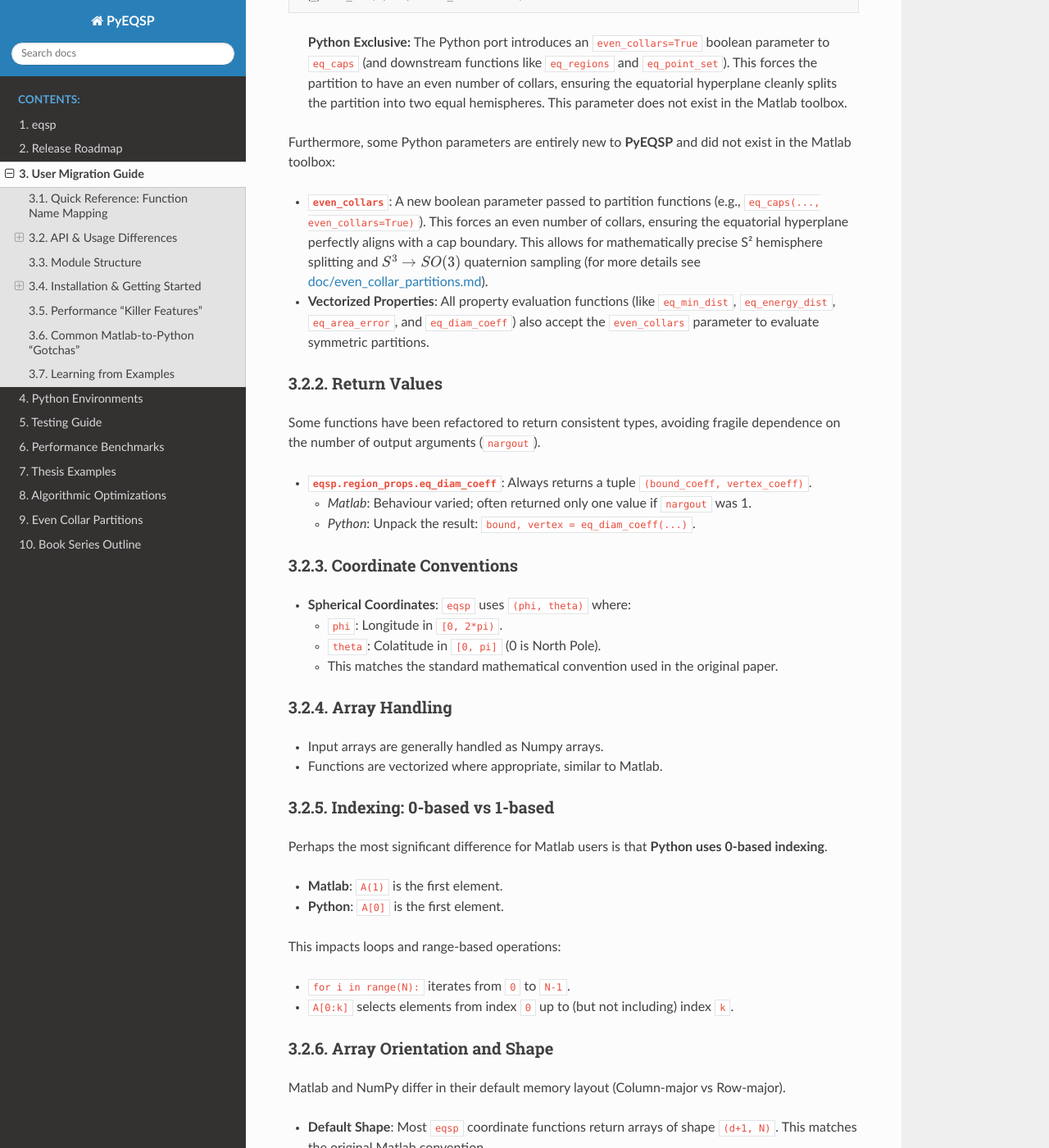
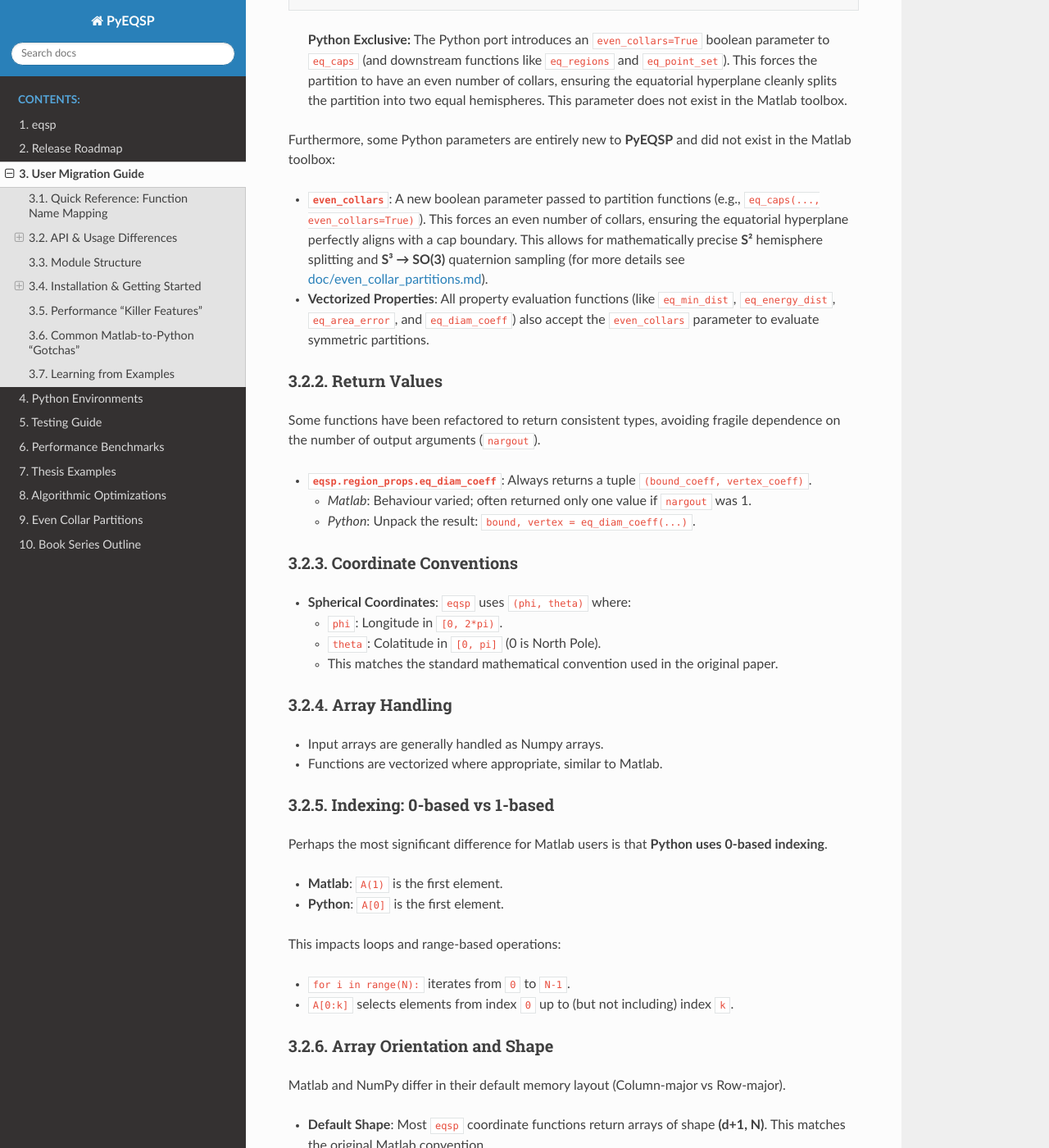
Before and after one commit to penguian/eqsp, a Sphinx documentation site: the page built from doc/user_migration_guide.md, in a window 1280 px wide and 1400 px high, scrolled down 1422 px. Shown: the whole window at 82% size. Built offline with Sphinx 7.4.7 and the Read the Docs theme 3.1.0, drawn with Linux system fonts in a browser that asks for light colours; some of the changed text lies outside the part shown.

````diff
--- a/doc/user_migration_guide.md
+++ b/doc/user_migration_guide.md
@@ -11,8 +11,8 @@ Most core functions retain their names. The main differences are in coordinate c
 | **Partitions** | | |
 | `eq_point_set` | `eq_point_set` | Identical usage. |
 | `eq_regions` | `eq_regions` | Identical usage. |
-| `eq_min_dist` | `eq_min_dist` | Identical usage; optimized ($O(N \log N)$) in Python. |
-| `eq_energy_dist` | `point_set_props.eq_energy_dist` | Optimized for $O(N)$ memory and symmetry. |
+| `eq_min_dist` | `eq_min_dist` | Identical usage; optimized (**O(N log N)**) in Python. |
+| `eq_energy_dist` | `point_set_props.eq_energy_dist` | Optimized for **O(N)** memory and symmetry. |
 | **Utilities** | | |
 | `pol2cart` | `utilities.polar2cart` | Renamed for clarity. |
 | `cart2pol` | `utilities.cart2polar2` | Renamed. Handles arrays. |
@@ -46,7 +46,7 @@ eq_point_set(2, 10, extra_offset=True)
 
 Furthermore, some Python parameters are entirely new to **PyEQSP** and did not exist in the Matlab toolbox:
 
-*   **`even_collars`**: A new boolean parameter passed to partition functions (e.g., `eq_caps(..., even_collars=True)`). This forces an even number of collars, ensuring the equatorial hyperplane perfectly aligns with a cap boundary. This allows for mathematically precise S² hemisphere splitting and $S^3 \rightarrow SO(3)$ quaternion sampling (for more details see [doc/even_collar_partitions.md](even_collar_partitions.md)).
+*   **`even_collars`**: A new boolean parameter passed to partition functions (e.g., `eq_caps(..., even_collars=True)`). This forces an even number of collars, ensuring the equatorial hyperplane perfectly aligns with a cap boundary. This allows for mathematically precise **S²** hemisphere splitting and **S³ → SO(3)** quaternion sampling (for more details see [doc/even_collar_partitions.md](even_collar_partitions.md)).
 *   **Vectorized Properties**: All property evaluation functions (like `eq_min_dist`, `eq_energy_dist`, `eq_area_error`, and `eq_diam_coeff`) also accept the `even_collars` parameter to evaluate symmetric partitions.
 
 ### Return Values
@@ -77,8 +77,8 @@ This impacts loops and range-based operations:
 
 ### Array Orientation and Shape
 Matlab and NumPy differ in their default memory layout (Column-major vs Row-major).
-- **Default Shape**: Most `eqsp` coordinate functions return arrays of shape `(d+1, N)`. This matches the original Matlab convention.
-- **Interoperability**: Many other Python libraries (like `scikit-learn` or `pandas`) expect data in "long" format: `(N, features)`.
+- **Default Shape**: Most `eqsp` coordinate functions return arrays of shape **(d+1, N)**. This matches the original Matlab convention.
+- **Interoperability**: Many other Python libraries (like `scikit-learn` or `pandas`) expect data in "long" format: **(N, features)**.
 - **The Solution**: Use the transpose operator `.T` to swap axes efficiently:
   ```python
   points = eqsp.eq_point_set(2, 10)  # Shape: (3, 10)
````
Also changed, not shown: other parts of doc/user_migration_guide.md (+4 -4 lines).
